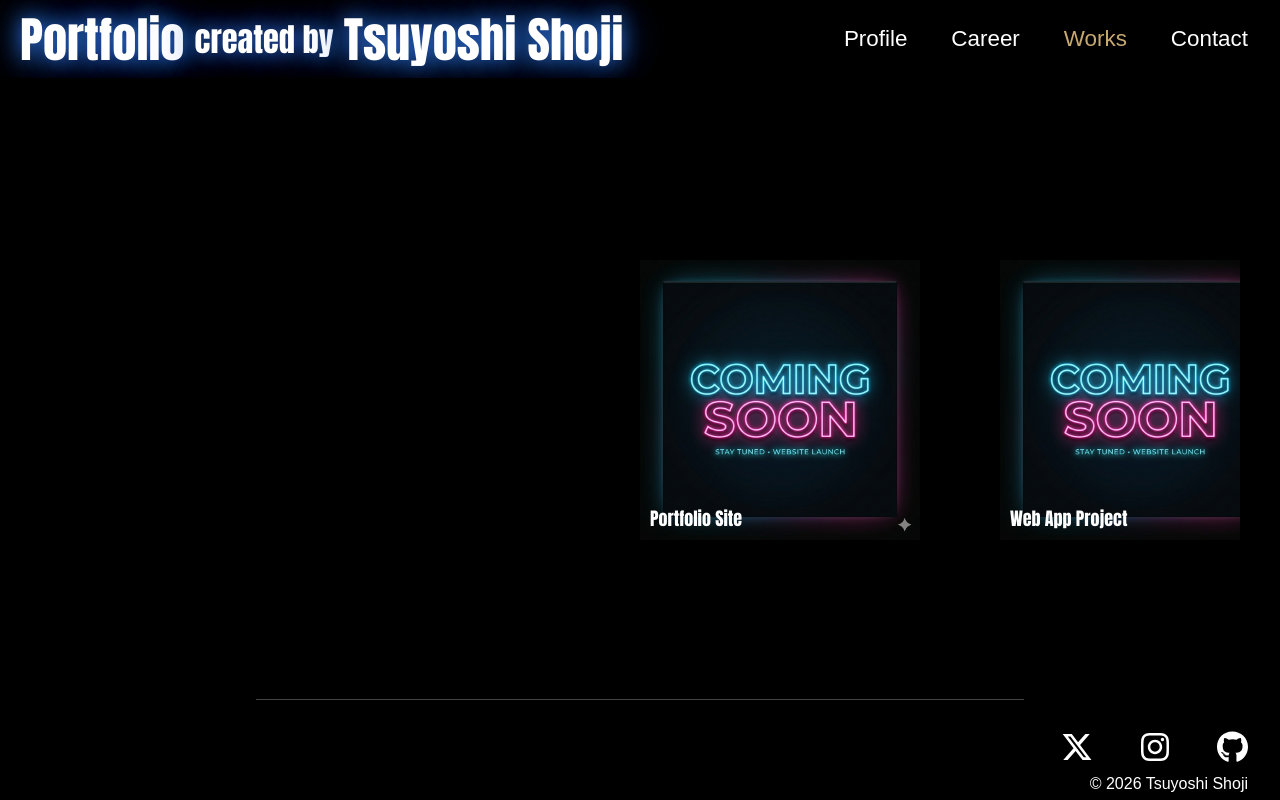
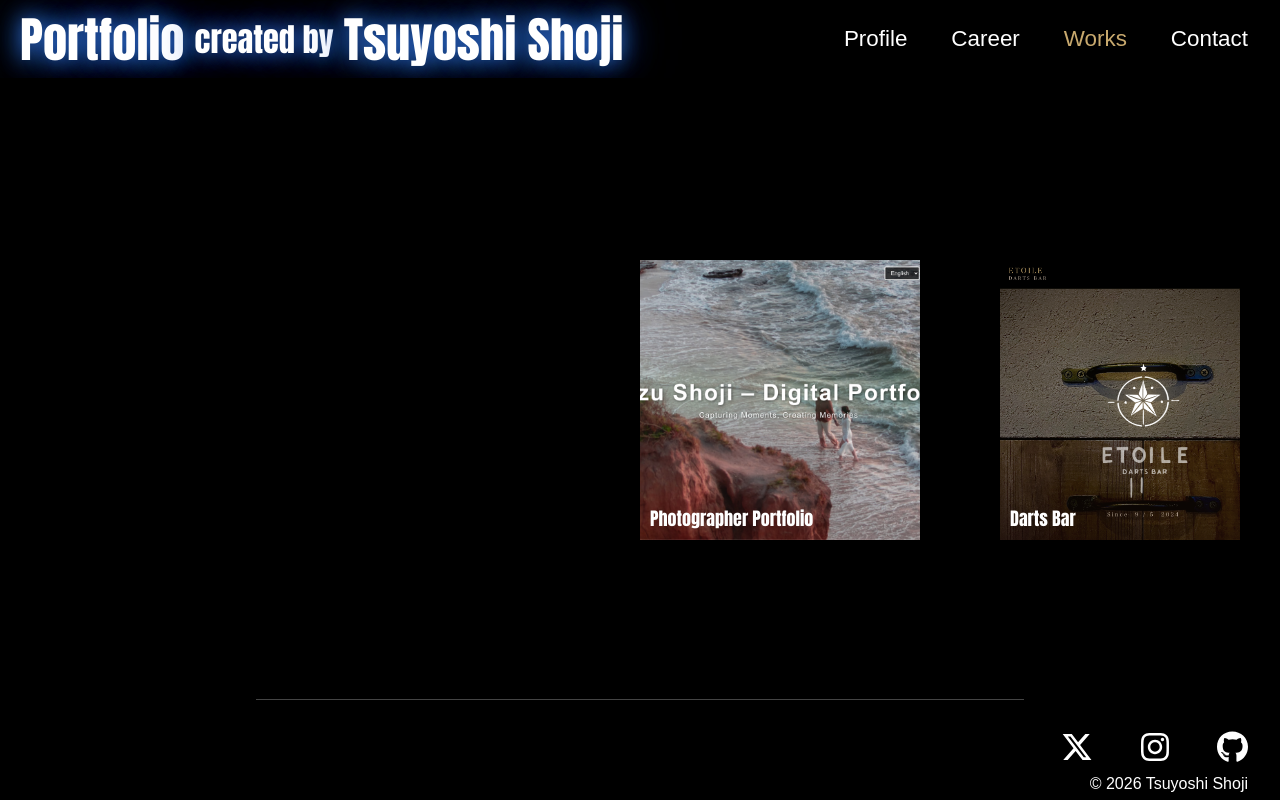
Before and after one commit to Tsuyoshi-Shoji/MyPage, a Next.js app: page /works in a window 1280 px wide. Built offline with nearby package versions, Linux system fonts and the light colour scheme.

Commit message:
worksの追加

```diff
--- a/src/res/worksData.js
+++ b/src/res/worksData.js
@@ -1,15 +1,15 @@
 export const WORKS_DATA = [
   {
     id: 1,
-    name: "Portfolio Site",
-    thumbnail: "Images/TBD.png",
-    url: "#"
+    name: "Photographer Portfolio",
+    thumbnail: "Images/thumbnail/Works1.png",
+    url: "https://develop.d12lpzeiiapgx8.amplifyapp.com/"
   },
   {
     id: 2,
-    name: "Web App Project",
-    thumbnail: "Images/TBD.png",
-    url: "#"
+    name: "Darts Bar",
+    thumbnail: "Images/thumbnail/Works2.png",
+    url: "https://dart-bar-etoile.com/"
   },
   {
     id: 3,
```
Also changed, not shown: public/Images/thumbnail/Works1.png (added), public/Images/thumbnail/works2.png (added).
